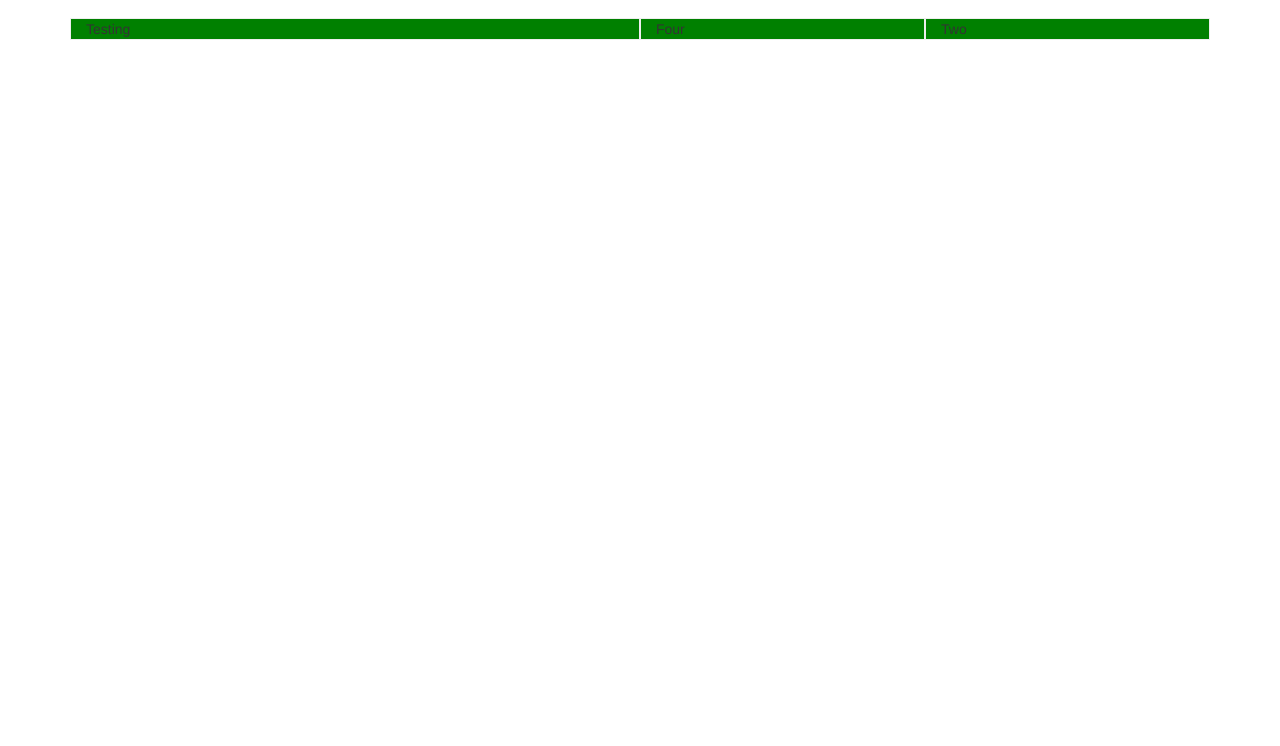
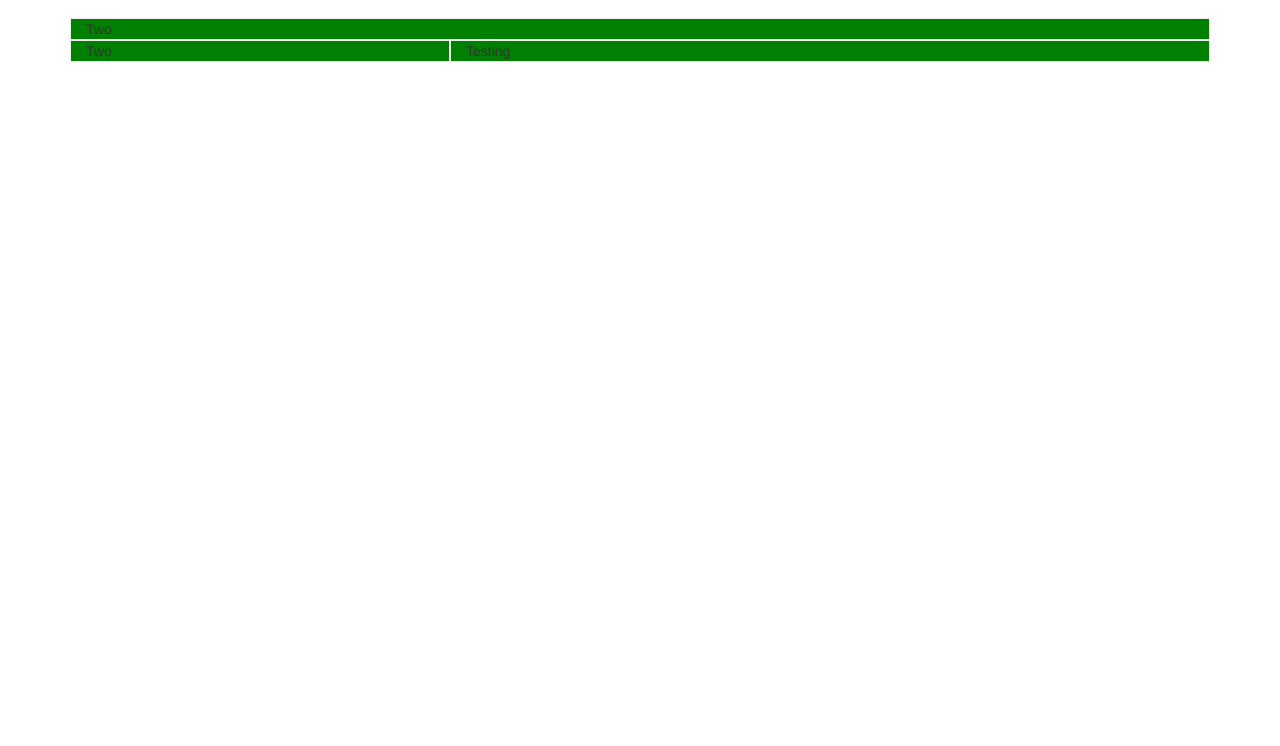
Before and after one commit to jasoncbautista/learningsWeb, a plain HTML site: page index.html in a window 1280 px wide. Shown: the part 54-800 px from the top of the page. Drawn offline with nearby package versions, Linux system fonts and the light colour scheme.

Commit message:
main nav

```diff
--- a/index.html
+++ b/index.html
@@ -35,9 +35,9 @@
 </div>
 
     <div class="container">
-        <div class="randomCol col-sm-6"> Testing</div>
-        <div class="randomCol col-sm-3"> Four </div>
-        <div class="randomCol col-sm-3"> Two</div>
+        <div class="randomCol col-sm-12"> Two</div>
+        <div class="randomCol col-sm-4"> Two</div>
+        <div class="randomCol col-sm-8"> Testing</div>
 
     </div>
 </body>
```
Also changed, not shown: 1 other file.
